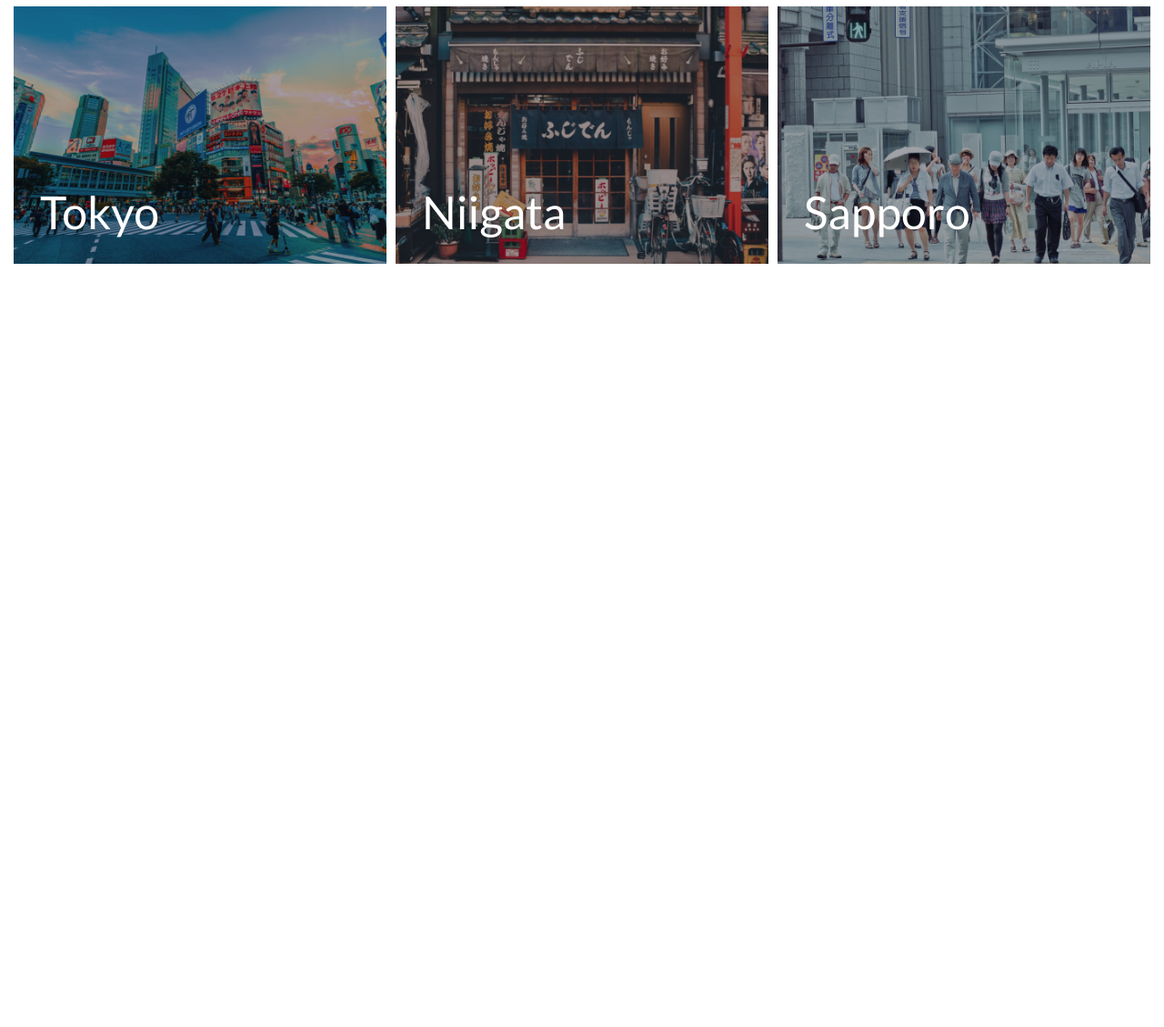
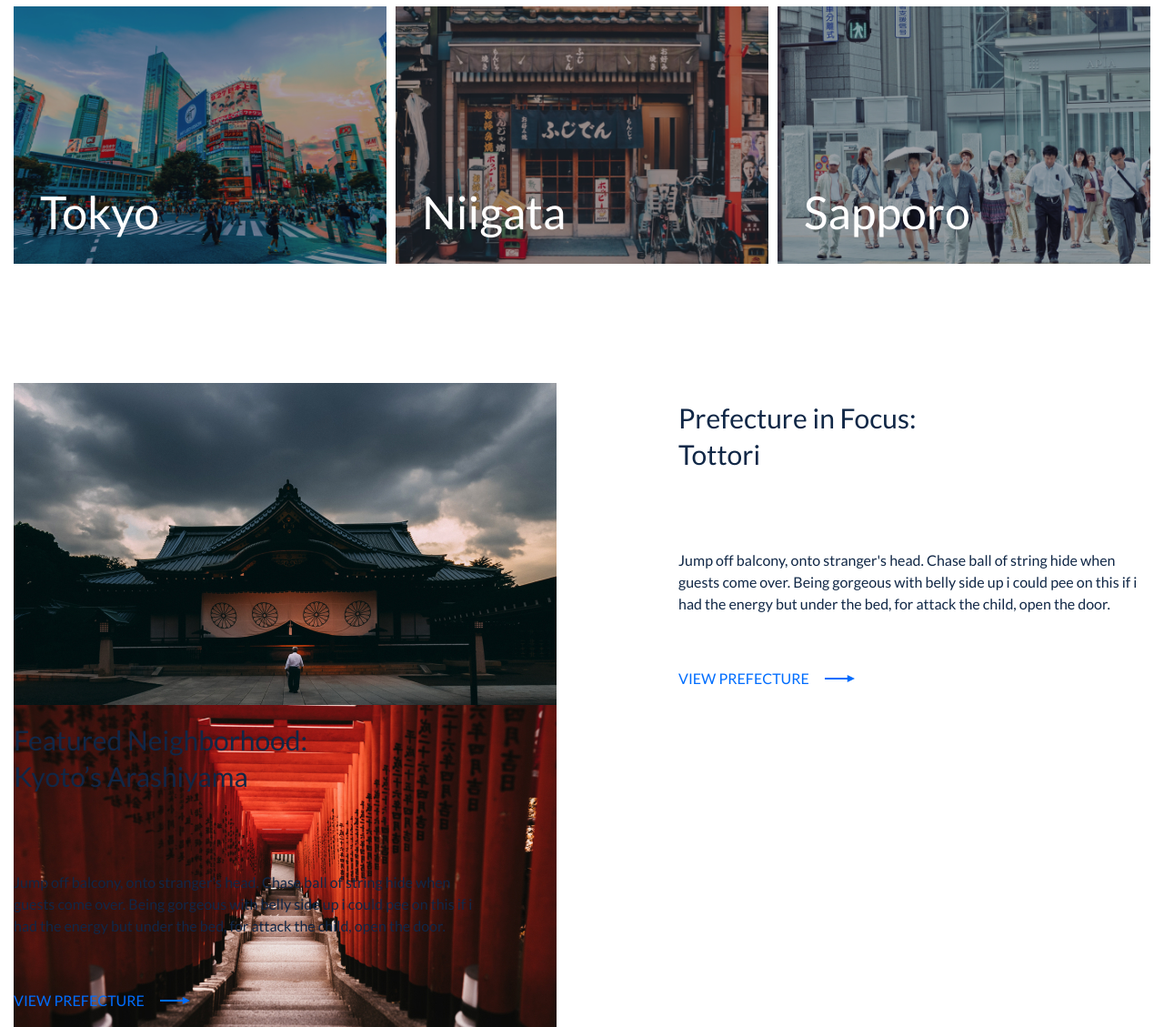
Before and after one commit to danis666/travel, a plain HTML site: page index.html in a window 1280 px wide. Shown: the part 984-2113 px from the top of the page at 91% size. Before the commit the page ends 1274 px from the top, so only its background shows below. Drawn offline with Linux system fonts and the light colour scheme.

Commit message:
last changes

```diff
--- a/index.html
+++ b/index.html
@@ -45,17 +45,13 @@
                         Discover Amazing places in Japan
                     </h1>
                     <p class="intro__descr">
-                        Jump off balcony, onto stranger's head. Chase ball of string hide when guests come over. Being
-                        gorgeous with belly side up i could pee on this if i had the energy but under the bed, for
-                        attack the child, open the door.
+                        Jump off balcony, onto stranger's head. Chase ball of string hide when guests come over. Being gorgeous with belly side up i could pee on this if i had the energy but under the bed, for attack the child, open the door.
                     </p>
                     <form class="intro__search">
                         <fieldset class="intro__search-set">
                             <p class="intro__search-info">
-                                <span></span><input type="text" name="user-like-to-do" class="intro__search-field"
-                                    placeholder="Where would you like to do?">
-                                <span></span><input type="text" name="user-like-to-go" class="intro__search-field"
-                                    placeholder="Where would you like to go?">
+                                <span></span><input type="text" name="user-like-to-do" class="intro__search-field" placeholder="Where would you like to do?">
+                                <span></span><input type="text" name="user-like-to-go" class="intro__search-field" placeholder="Where would you like to go?">
                                 <button type="submit" class="intro__search-submit">search</button>
                             </p>
                         </fieldset>
@@ -80,8 +76,7 @@
                                     Welcome to Odigo!
                                 </h3>
                                 <p class="benefits__cards-descr">
-                                    Jump off balcony, onto stranger's head. Chase ball of string hide when guests come
-                                    over.
+                                    Jump off balcony, onto stranger's head. Chase ball of string hide when guests come over.
                                 </p>
                                 <a href="#" class="info__link">LEARN MORE</a>
                             </div>
@@ -91,8 +86,7 @@
                                     Your Personal Japan Guide
                                 </h3>
                                 <p class="benefits__cards-descr">
-                                    Jump off balcony, onto stranger's head. Chase ball of string hide when guests come
-                                    over.
+                                    Jump off balcony, onto stranger's head. Chase ball of string hide when guests come over.
                                 </p>
                                 <a href="#" class="info__link">LEARN MORE</a>
                             </div>
@@ -102,8 +96,7 @@
                                     Promoting Local Businesses
                                 </h3>
                                 <p class="benefits__cards-descr">
-                                    Jump off balcony, onto stranger's head. Chase ball of string hide when guests come
-                                    over.
+                                    Jump off balcony, onto stranger's head. Chase ball of string hide when guests come over.
                                 </p>
                                 <a href="#" class="info__link">LEARN MORE</a>
                             </div>
@@ -160,9 +153,41 @@
                         <a href="#" class="inspire__card-link"></a>
                     </div>
                 </div>
+                <div class="inspire__sub">
+                    <div class="sub__item">
+                        <img src="./images/Tottori.jpg" alt="">
+                        <div class="sub__item-content right">
+                            <h3 class="sub__item-title">
+                                Prefecture in Focus: Tottori
+                            </h3>
+                            <p class="sub__item-descr">
+                                Jump off balcony, onto stranger's head. Chase ball of string hide when guests come over. Being gorgeous with belly side up i could pee on this if i had the energy but under the bed, for attack the child, open the door.
+                            </p>
+                            <a href="#" class="info__link">
+                                VIEW PREFECTURE
+                            </a>
+                        </div>
+                    </div>
+                    <div class="sub__item">
+                        <img src="./images/Kyoto-2.jpg" alt="">
+                        <div class="sub__item-content left">
+                            <h3 class="sub__item-title">
+                                Featured Neighborhood: Kyoto’s Arashiyama
+                            </h3>
+                            <p class="sub__item-descr">
+                                Jump off balcony, onto stranger's head. Chase ball of string hide when guests come over. Being gorgeous with belly side up i could pee on this if i had the energy but under the bed, for attack the child, open the door.
+                            </p>
+                            <a href="#" class="info__link">
+                                VIEW PREFECTURE
+                            </a>
+                        </div>
+                    </div>
+                </div>
             </div>
         </section>
         <!-- inspire ends -->
+
+
     </main>
 </body>
 
--- a/styles/style.css
+++ b/styles/style.css
@@ -1,5 +1,5 @@
 @import 'fonts.css';
-body{
+body {
     font-family: 'Lato';
     font-style: normal;
     font-size: 16px;
@@ -7,64 +7,87 @@ body{
     line-height: 1.2;
     color: #102746;
 }
-h1, h2, h3, h4, h5, h6{
+
+h1,
+h2,
+h3,
+h4,
+h5,
+h6 {
     font-weight: 500;
 }
-main img{
+
+main img {
     width: 100%;
     display: block;
 }
 
-.container{
+.container {
     max-width: 1090px;
     width: 100%;
     margin: 0 auto;
     padding: 0 15px;
 }
-.container__section{
+
+.container__section {
     max-width: 1292px;
     width: 100%;
     margin: 0 auto;
     padding: 0 15px;
 }
 
+
 /* header starts */
-.header{
+
+.header {
     position: fixed;
     top: 0;
     width: 100%;
     z-index: 100;
 }
-.header__main{
+
+.header__main {
     display: flex;
     align-items: center;
     justify-content: space-between;
     padding-top: 56px;
 }
-.header__list{
+
+.header__list {
     display: flex;
 }
-.header__link{
+
+.header__link {
     margin-right: 82px;
     font-size: 18px;
     line-height: 24px;
     color: #FFFFFF;
 }
-.header__list li:last-child .header__link{
+
+.header__list li:last-child .header__link {
     margin-right: 0;
 }
-.header__link:hover, .header__link:active, .header__link:focus{
+
+.header__link:hover,
+.header__link:active,
+.header__link:focus {
     opacity: .75;
 }
+
+
 /* header ends */
+
 
 /* main starts */
 
+
 /* intro starts */
-.intro{
+
+.intro {
     position: relative;
 }
-.intro__abs{
+
+.intro__abs {
     position: absolute;
     min-height: 100vh;
     padding-top: 263px;
@@ -72,7 +95,8 @@ main img{
     width: 100%;
     height: 100%;
 }
-.intro__title{
+
+.intro__title {
     font-size: 50px;
     line-height: 60px;
     color: #FFFFFF;
@@ -80,7 +104,8 @@ main img{
     width: 100%;
     margin-bottom: 22px;
 }
-.intro__descr{
+
+.intro__descr {
     font-size: 16px;
     line-height: 24px;
     color: #FFFFFF;
@@ -88,11 +113,13 @@ main img{
     width: 100%;
     margin-bottom: 59px;
 }
-.intro__search-info{
+
+.intro__search-info {
     display: flex;
     flex-wrap: wrap;
 }
-.intro__search-field{
+
+.intro__search-field {
     font-weight: 500;
     font-size: 18px;
     line-height: 24px;
@@ -105,10 +132,12 @@ main img{
     padding-bottom: 22px;
     margin-right: 60px;
 }
-.intro__search-info span{
+
+.intro__search-info span {
     position: relative;
 }
-.intro__search-info span::before{
+
+.intro__search-info span::before {
     position: absolute;
     content: '';
     width: 20px;
@@ -117,13 +146,15 @@ main img{
     border-radius: 50%;
     top: 6px;
 }
-.intro__search-field::placeholder{
+
+.intro__search-field::placeholder {
     font-weight: 500;
     font-size: 18px;
     line-height: 24px;
     color: #FFFFFF;
 }
-.intro__search-submit{
+
+.intro__search-submit {
     font-weight: 500;
     font-size: 24px;
     line-height: 29px;
@@ -132,10 +163,14 @@ main img{
     text-transform: uppercase;
     background: #1B7DFF;
 }
+
+
 /* intro ends */
 
+
 /* benefits starts */
-.benefits__contain{
+
+.benefits__contain {
     position: relative;
     z-index: 50;
     padding: 93px 0 112px;
@@ -144,37 +179,43 @@ main img{
     box-shadow: 0px 2px 20px rgba(21, 24, 36, 0.15993);
 }
 
-.section__title-h2{
+.section__title-h2 {
     font-size: 35px;
     line-height: 42px;
     margin-bottom: 120px;
 }
-.benefits__cards{
+
+.benefits__cards {
     display: grid;
     grid-template-columns: repeat(3, minmax(317px, 1fr));
     grid-gap: 55px;
 }
-.benefits__cards-item{
+
+.benefits__cards-item {
     display: flex;
     flex-direction: column;
 }
-.benefits__cards-item img{
+
+.benefits__cards-item img {
     max-width: 66px;
     margin-bottom: 37px;
 }
-.benefits__cards-title{
+
+.benefits__cards-title {
     font-size: 18px;
     line-height: 24px;
     margin-bottom: 26px;
     color: #000;
 }
-.benefits__cards-descr{
+
+.benefits__cards-descr {
     font-size: 16px;
     line-height: 24px;
     color: #000;
     margin-bottom: 39px;
 }
-.info__link{
+
+.info__link {
     display: block;
     width: max-content;
     font-size: 16px;
@@ -184,26 +225,34 @@ main img{
     background: url(../images/Shape.svg) no-repeat 95% center;
     transition: .2s;
 }
-.info__link:hover, .info__link:active, .info__link:focus{
+
+.info__link:hover,
+.info__link:active,
+.info__link:focus {
     text-decoration: underline;
     background: url(../images/Shape.svg) no-repeat center right;
 }
+
+
 /* benefits ends */
 
+
 /* inspire starts */
-.inspire__head{
+
+.inspire__head {
     display: flex;
     justify-content: space-between;
     align-items: center;
     margin-bottom: 36px;
 }
-.inspire__title{
+
+.inspire__title {
     margin-bottom: 0;
     position: relative;
     padding-bottom: 10px;
+}
 
-}
-.inspire__title::after{
+.inspire__title::after {
     position: absolute;
     bottom: 0;
     left: 0;
@@ -213,36 +262,46 @@ main img{
     height: 3px;
     background: #006DFE;
 }
-.inspire__cards{
+
+.inspire__cards {
     display: grid;
     grid-template-columns: repeat(6, 1fr);
     grid-gap: 10px;
+    margin-bottom: 131px;
 }
-.first__row{
+
+.first__row {
     grid-column: span 3;
 }
-.first__row img{
+
+.first__row img {
     height: 354px;
     object-fit: cover;
 }
-.second__row{
+
+.second__row {
     grid-column: span 2;
 }
-.second__row img{
+
+.second__row img {
     height: 283px;
     object-fit: cover;
 }
-.inspire__card-item{
+
+.inspire__card-item {
     position: relative;
     overflow: hidden;
 }
-.inspire__card-item img{
+
+.inspire__card-item img {
     transition: 0.2s;
 }
-.inspire__card-item:hover img{
+
+.inspire__card-item:hover img {
     transform: scale(1.1);
 }
-.inspire__card-item::before{
+
+.inspire__card-item::before {
     content: '';
     display: block;
     width: 100%;
@@ -251,9 +310,9 @@ main img{
     top: 0;
     background: rgba(21, 24, 36, 0.4);
     z-index: 2;
+}
 
-}
-.inspire__card-title{
+.inspire__card-title {
     position: absolute;
     left: 29px;
     bottom: 27px;
@@ -263,13 +322,60 @@ main img{
     color: #FFFFFF;
     z-index: 3;
 }
-.inspire__card-link{
+
+.inspire__card-link {
     position: absolute;
     top: 0;
     width: 100%;
     height: 100%;
     z-index: 4;
 }
+
+.inspire__sub {
+    display: flex;
+    flex-direction: column;
+}
+
+.sub__item{
+    position: relative;
+}
+
+.sub__item img {
+    width: auto;
+}
+
+.sub__item-content {
+    position: absolute;
+    max-width: 519px;
+    height: 100%;
+    top: 0;
+    display: flex;
+    flex-direction: column;
+    justify-content: center;
+}
+.right{
+    right: 0;
+}
+.left{
+    left: 0;
+}
+
+.sub__item-title {
+    width: 357px;
+    font-size: 30px;
+    line-height: 40px;
+    margin-bottom: 85px;
+}
+
+.sub__item-descr {
+    font-size: 16px;
+    line-height: 24px;
+    text-align: left;
+    margin-bottom: 58px;
+}
+
+
 /* inspire ends */
 
+
 /* main ends */
```
Also changed, not shown: images/Kyoto-2.jpg (added), images/Tottori.jpg (added).
